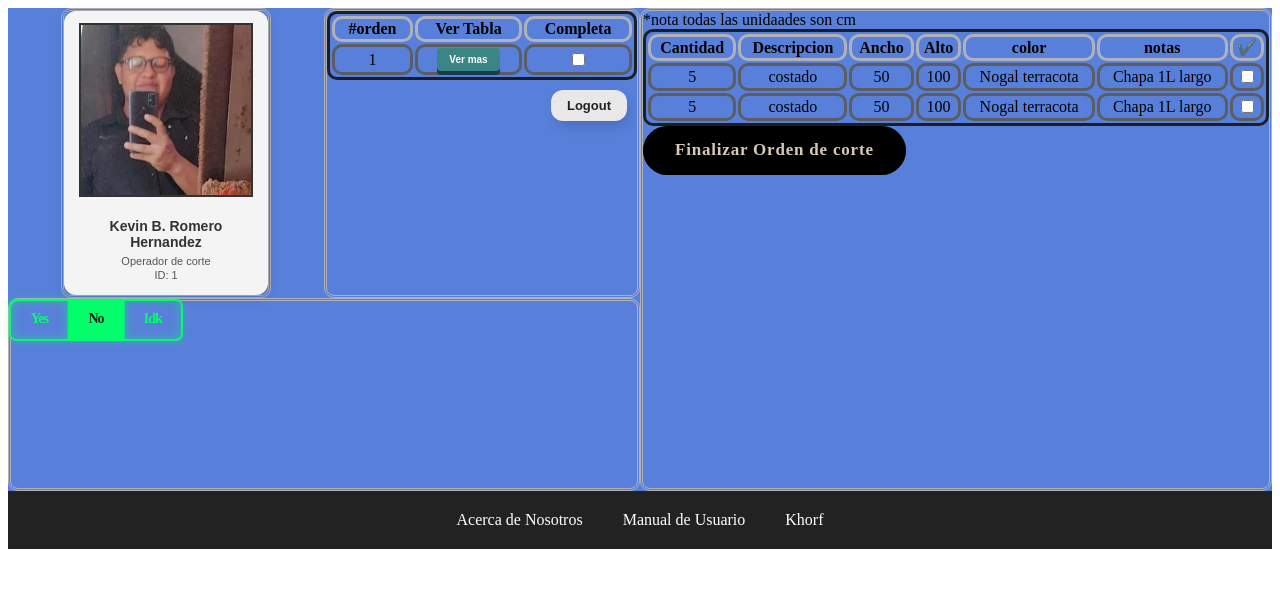
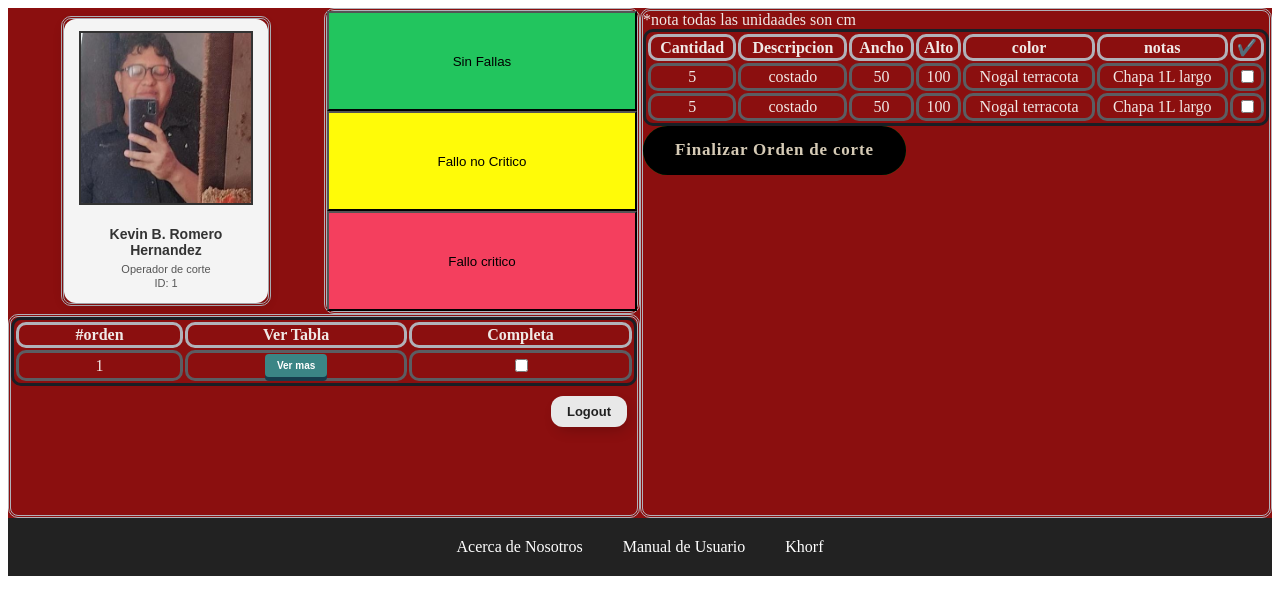
Before and after one commit to Smoonun/proyectos, a React (Create React App) app in the folder Aplication/mi-nueva-app/: page /Operador in a window 1280 px wide. Shown: the top 614 px of the page. Built offline with nearby package versions, Linux system fonts and the light colour scheme.

Commit message:
Estetica tablero operador

```diff
--- a/Aplication/mi-nueva-app/src/component/Operador.jsx
+++ b/Aplication/mi-nueva-app/src/component/Operador.jsx
@@ -55,7 +55,10 @@ export default function Operador ()  {
       </button>
       </div>
     <div class="div3">
-      <table>
+       <TableroAndon/>
+      </div>
+    <div class="div4">
+    <table>
         <thead>
           <tr>
           <th>#orden</th>
@@ -74,9 +77,6 @@ export default function Operador ()  {
       </table>
       <button className="btnlg">Logout</button>
       </div>
-    <div class="div4">
-      <TableroAndon/>
-      </div>
     </div>
     <Pie/>
     </>
--- a/Aplication/mi-nueva-app/src/component/TableroAndon.jsx
+++ b/Aplication/mi-nueva-app/src/component/TableroAndon.jsx
@@ -2,35 +2,16 @@ import React from 'react'
 import './tableroandon.css'
 export default function TableroAndon() {
   return (
-    <div class="container">
-    <div class="pane">
-        <label class="label">
-            <span>Yes</span>
-            <input
-             id="left"
-              class="input"
-              name="radio"
-              type="radio"/>
-        </label>
-        <label class="label">
-            <span>No</span>
-            <input
-            id="middle"
-             class="input"
-              checked="checked"
-               name="radio"
-               type="radio"/>
-        </label>
-        <label class="label">
-            <span>Idk</span>
-            <input id="right"
-             class="input"
-             name="radio"
-             type="radio"/>
-        </label>
-        <span class="selection"></span>
-    </div>
+    <div className="cards">
+    <button className="btnta" id="green">
+    Sin Fallas
+    </button><br></br>
+    <button className="btnta" id="yellow">
+      Fallo no Critico
+    </button><br></br>
+    <button className="btnta" id="red">
+      Fallo critico
+    </button>
 </div>
-
   )
 }
--- a/Aplication/mi-nueva-app/src/component/operador.css
+++ b/Aplication/mi-nueva-app/src/component/operador.css
@@ -3,8 +3,9 @@
   grid-template-columns: repeat(8, 1fr);
   grid-template-rows: repeat(5, 1fr);
   gap: 0px;
-  margin-top: 0%;
-  background-color: #5880db;
+  margin: auto;
+  background-color: #8b0f0f;
+  color: #f0e9e6;
 }
 
 .div1 {
--- a/Aplication/mi-nueva-app/src/component/tableroandon.css
+++ b/Aplication/mi-nueva-app/src/component/tableroandon.css
@@ -1,75 +1,21 @@
-.container {
-    transform-style: preserve-3d;
-    perspective: 1000px;
-  }
+card{
+  display: flex;
+  flex-direction: column;
+  gap: auto;
 
-  .pane {
-    outline: 2px solid #00ff6a;
-    box-shadow: 0 0 10px #00ff6a77, inset 0 0 10px #00ff6a77;
-    height: 1cm;
-    width: 4.5cm;
-    border-radius: 5px;
-    position: relative;
-    overflow: hidden;
-    transition: 0.7s ease;
-  }
+}
+.btnta{
+  width: 100%;
+  height: 100px;
+}
+#red {
+  background-color: #f43f5e;
+}
 
-  .input {
-    display: none;
-  }
+#yellow {
+  background-color: #fffb08;
+}
 
-  .label {
-    height: 1cm;
-    width: 1.5cm;
-    float: left;
-    font-weight: 600;
-    letter-spacing: -1px;
-    font-size: 14px;
-    padding: 0px;
-    position: relative;
-    z-index: 1;
-    color: #00ff6a;
-    text-align: center;
-    padding-top: 10px;
-  }
-
-  .selection {
-    display: none;
-    position: absolute;
-    height: 1cm;
-    width: calc(4.5cm / 3);
-    z-index: 0;
-    left: 0;
-    top: 0;
-    box-shadow: 0 0 10px #00ff6a77;
-    transition: .15s ease;
-  }
-
-  .label:has(input:checked) {
-    color: #212121;
-  }
-
-  .pane:has(.label:nth-child(1):hover) {
-    transform: rotateY(-30deg);
-  }
-
-  .pane:has(.label:nth-child(3):hover) {
-    transform: rotateY(35deg);
-  }
-
-  .label:has(input:checked) ~ .selection {
-    background-color: #00ff6a;
-    display: inline-block;
-  }
-
-  .label:nth-child(1):has(input:checked) ~ .selection {
-    transform: translateX(calc(4.5cm * 0/3));
-  }
-
-  .label:nth-child(2):has(input:checked) ~ .selection {
-    transform: translateX(calc(4.5cm * 1/3));
-  }
-
-  .label:nth-child(3):has(input:checked) ~ .selection {
-    transform: translateX(calc(4.5cm * 2/3));
-  }
+#green {
+  background-color: #22c55e;
+}
```
